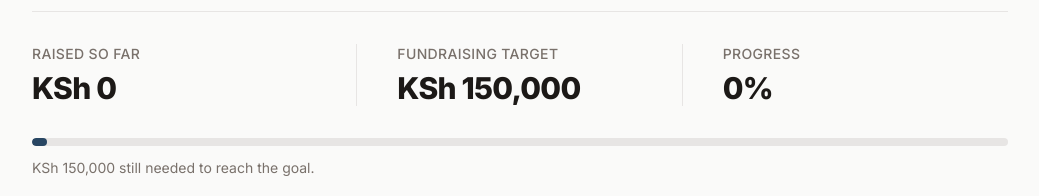
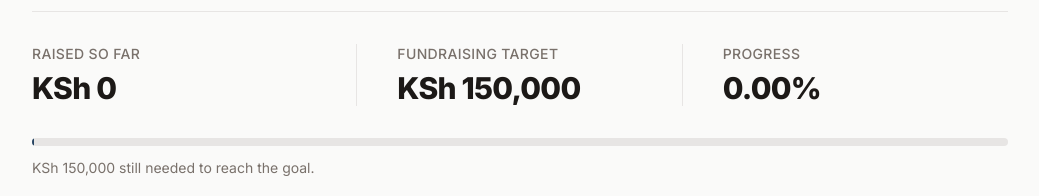
Before and after one commit to ibraahbrill-k/Giving-Hands-Foundation, a React (Vite) app: page / in a window 1280 px wide. Shown: the part 361-557 px from the top of the page, without its empty margins (120-1159 px from the left). Built offline with nearby package versions, Linux system fonts and the light colour scheme; no server answers; the database is empty.

Commit message:
Fix progress percentage to show accurate value for small amounts

```diff
--- a/src/App.tsx
+++ b/src/App.tsx
@@ -71,13 +71,12 @@ export default function App() {
     []
   );
 
-  const effectiveAmount =
-    customAmount !== '' ? Math.round(Number(customAmount.replace(/\D/g, '')) || 0) : amount;
-
   const raisedKes = Math.floor(raisedCents / 100);
   const progress = Math.min(1, raisedKes / FUNDRAISER.targetKes);
   const remainingKes = Math.max(0, FUNDRAISER.targetKes - raisedKes);
 
+  const effectiveAmount =
+    customAmount !== '' ? Math.round(Number(customAmount.replace(/\D/g, '')) || 0) : amount;
   const pollForSuccess = useCallback((reference: string) => {
     setPhase('awaiting-pin');
     setStatusText('Processing your payment. Please wait...');
@@ -340,7 +339,7 @@ export default function App() {
             <div className="sm:pl-10">
               <p className="text-sm font-medium uppercase tracking-wide text-stone-500">Progress</p>
               <p className="mt-1.5 text-3xl font-extrabold tracking-tight text-stone-900">
-                {Math.round(progress * 100)}%
+                {progress < 0.01 ? (progress * 100).toFixed(2) : Math.round(progress * 100)}%
               </p>
             </div>
           </div>
@@ -348,7 +347,7 @@ export default function App() {
           {/* Progress bar */}
           <div className="mt-8 h-2 overflow-hidden rounded-full bg-stone-200">
             <div
-              className="h-full min-w-[1.5%] rounded-full bg-brand-700 transition-all duration-700"
+              className="h-full min-w-[2px] rounded-full bg-brand-700 transition-all duration-700"
               style={{ width: `${progress * 100}%` }}
             />
           </div>
```
